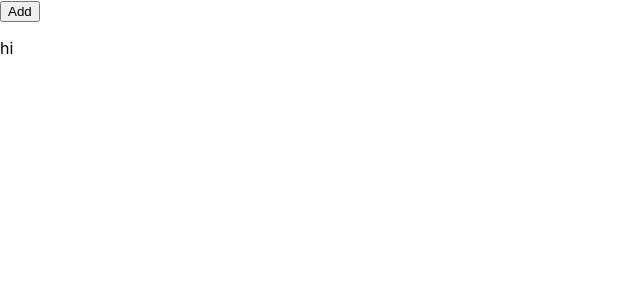
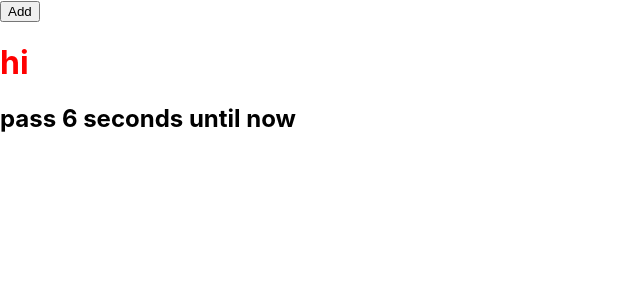
Before and after one commit to jungeun-p/cra-test, a React (Create React App) app: page / in a window 1280 px wide. Shown: the top 300 px of the page, without its empty margins (0-640 px from the left). Built offline with nearby package versions, Linux system fonts and the light colour scheme.

Commit message:
[ modify ] React elements and Virtual DOM (1)

```diff
--- a/public/index.html
+++ b/public/index.html
@@ -29,7 +29,7 @@
   <body>
     <noscript>You need to enable JavaScript to run this app.</noscript>
     <div id="root"></div>
-    <div id="something"></div>
+    <!-- <div id="something"></div> -->
     <!-- <div class="todo">
       <h3>To Do List</h3>
       <ul class="list"></ul>
--- a/src/App.js
+++ b/src/App.js
@@ -1,21 +1,21 @@
-import React, { useState } from 'react';
+import React, { useEffect, useState } from 'react';
 import ReactDOM from 'react-dom';
 import Counter from './Counter';
 
 const App = () => {
+  const [seconds, setSeconds] = useState(0);
+  useEffect(()=>{
+    setTimeout(()=>{
+      setSeconds(v => v + 1);
+    }, 1000);
+  })
   return (
-    <React.Fragment>
-      <Counter />
-      {
-        ReactDOM.createPortal(
-          <div>
-            <p>hi</p>
-          </div>,
-          document.getElementById('something'),
-        )
-      }
-    </React.Fragment>
-  );
+    <div>
+      {seconds % 2 === 0 && <Counter />}
+      <h1 style={{color: seconds % 2 ? 'blue' : 'red'}}>hi</h1>
+      <h2>pass {seconds} seconds until now</h2>
+    </div>
+  )
 };
 
 export default App;
```
Also changed, not shown: src/component.js (added, +10 -0 lines), src/element-obj.js (added, +17 -0 lines).
